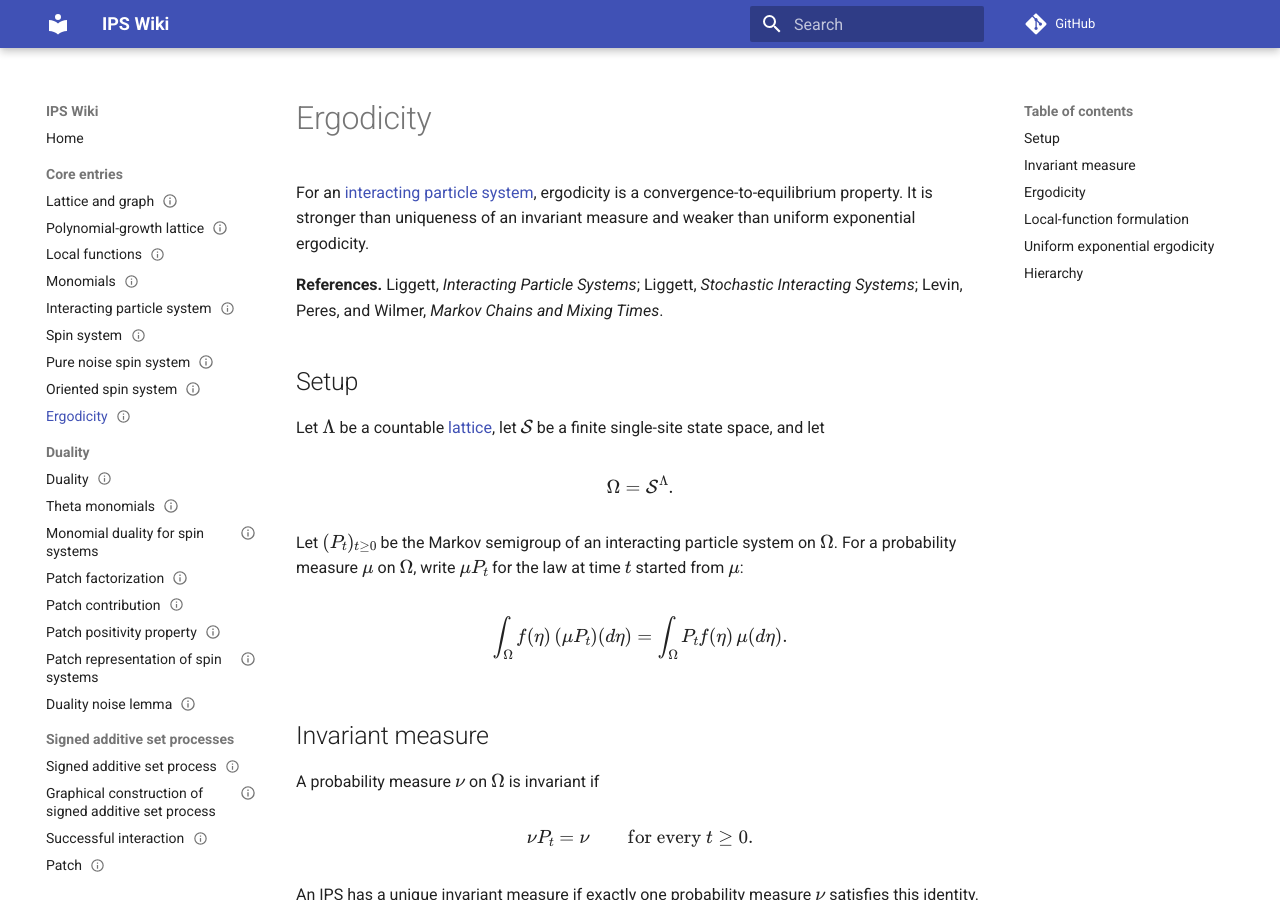
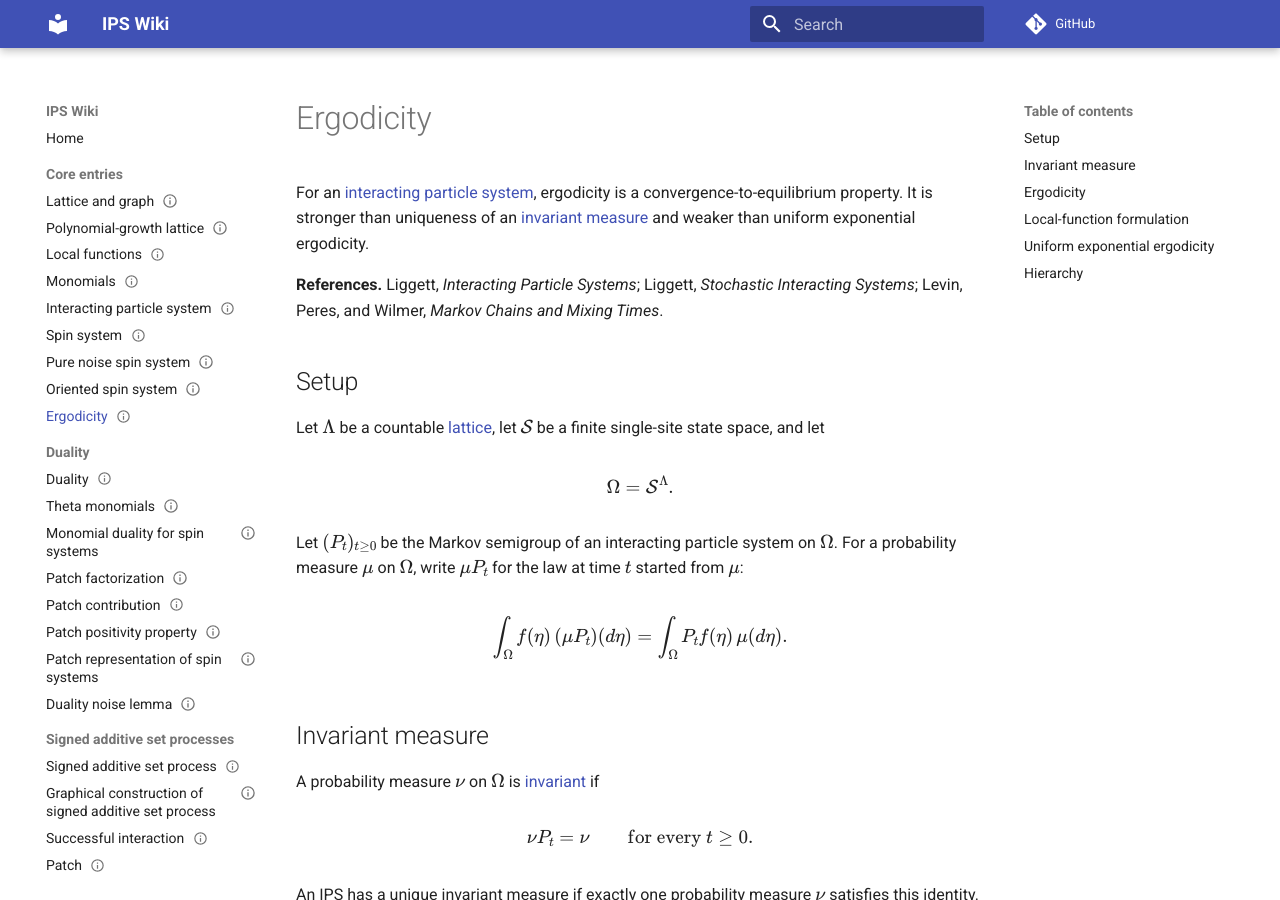
Before and after one commit to maciejgluchowski86-beep/ips-wiki, an MkDocs documentation site: the page built from docs/entries/ergodicity.md, in a window 1280 px wide and 900 px high. Built offline with MkDocs 1.6.1 and Material for MkDocs 9.7.7, drawn with Linux system fonts in a browser that asks for light colours; comment, search, counter and statistics services are not loaded; part of the change alters nothing that is shown.

```diff
--- a/docs/entries/ergodicity.md
+++ b/docs/entries/ergodicity.md
@@ -9,7 +9,7 @@ tags:
 
 # Ergodicity
 
-For an [interacting particle system](interacting-particle-system.md), ergodicity is a convergence-to-equilibrium property. It is stronger than uniqueness of an invariant measure and weaker than uniform exponential ergodicity.
+For an [interacting particle system](interacting-particle-system.md), ergodicity is a convergence-to-equilibrium property. It is stronger than uniqueness of an [invariant measure](invariant-measure.md) and weaker than uniform exponential ergodicity.
 
 **References.** Liggett, *Interacting Particle Systems*; Liggett, *Stochastic Interacting Systems*; Levin, Peres, and Wilmer, *Markov Chains and Mixing Times*.
 
@@ -31,7 +31,7 @@ $$
 
 ## Invariant measure
 
-A probability measure \(\nu\) on \(\Omega\) is invariant if
+A probability measure \(\nu\) on \(\Omega\) is [invariant](invariant-measure.md) if
 
 $$
 \nu P_t=\nu
```
